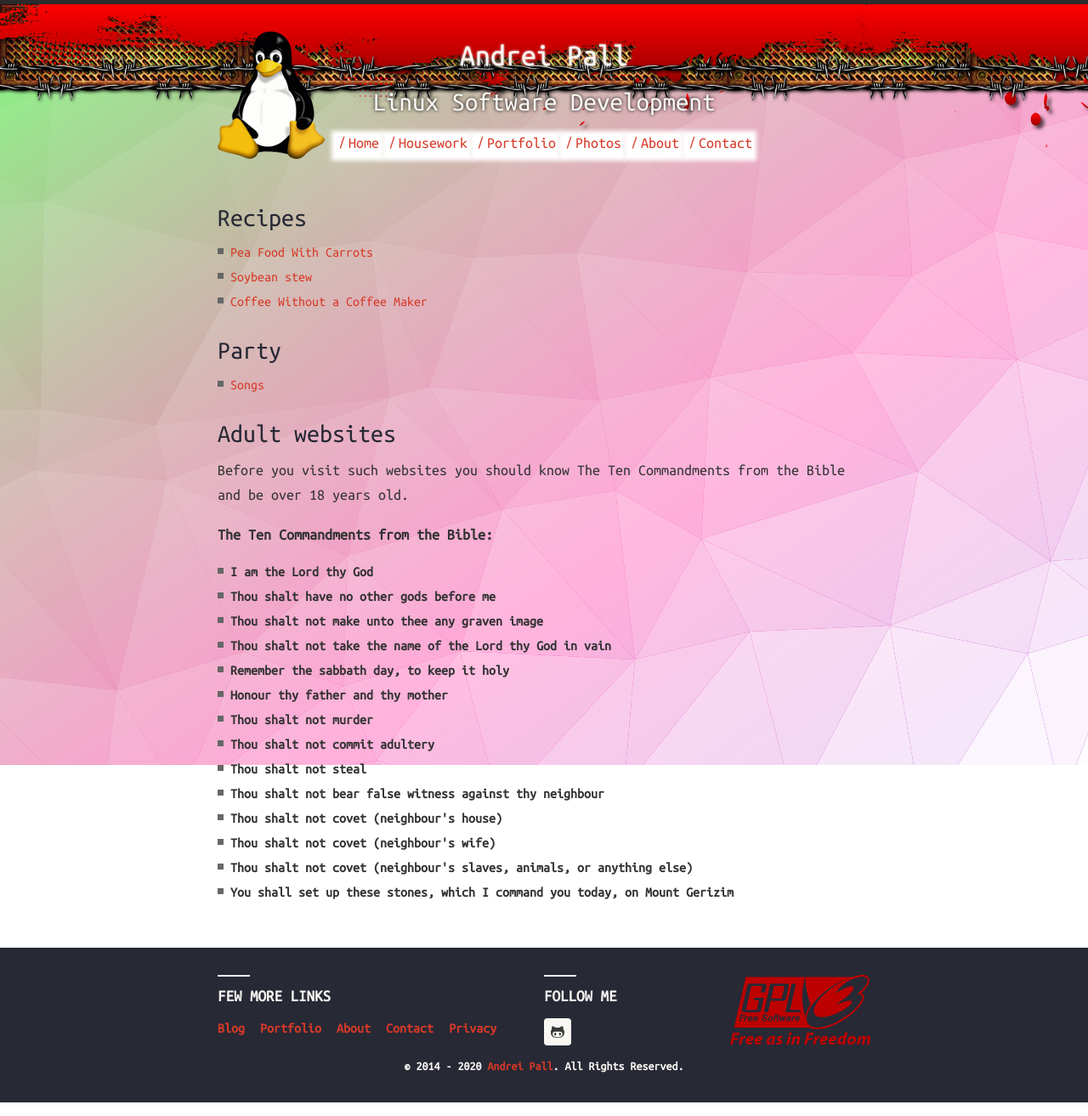
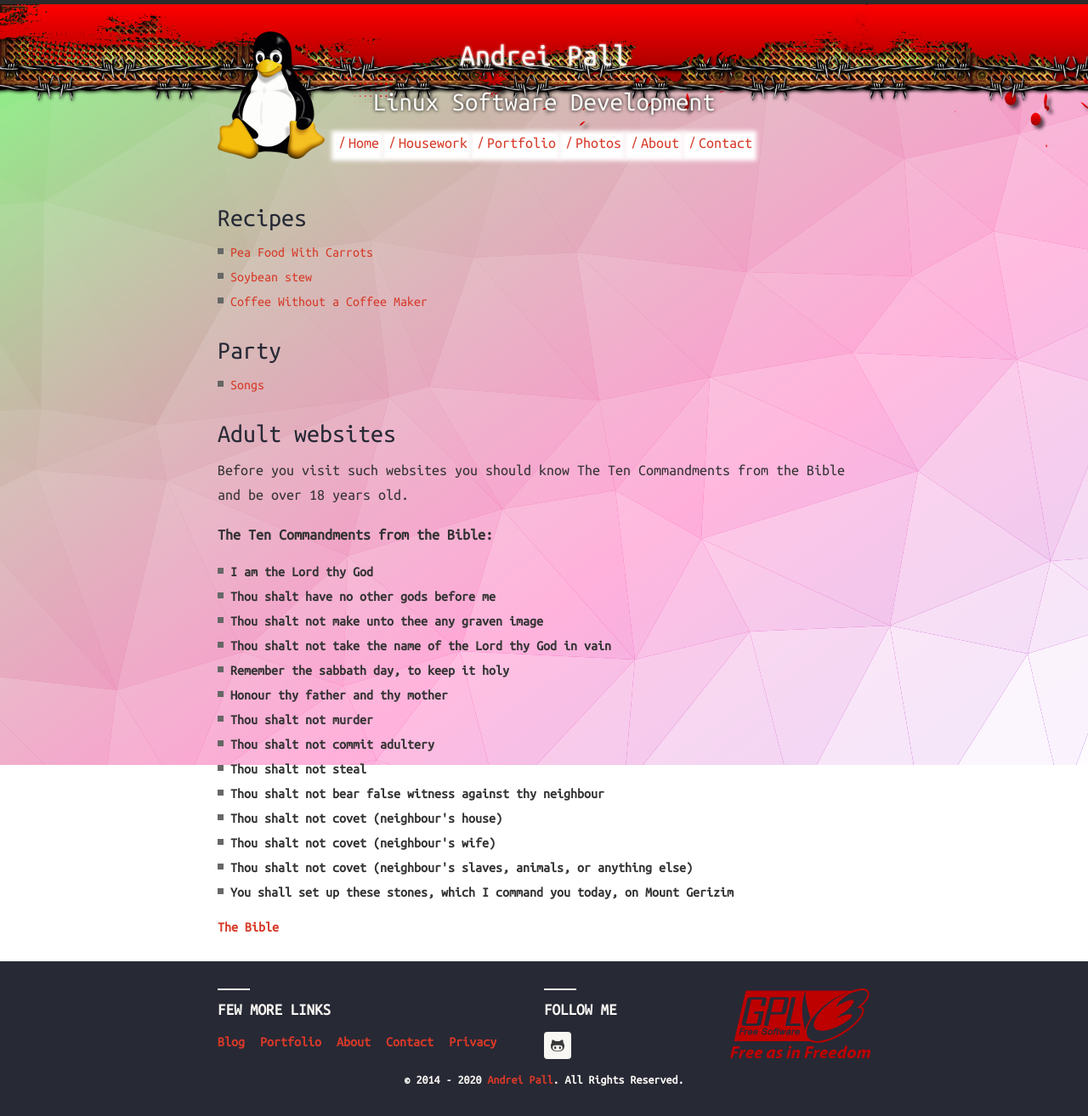
Before and after one commit to andreipall/andreipall.github.io, a Jekyll site: the page built from housework.html, in a window 1280 px wide. Shown: the whole page at 85% size. Built offline with Jekyll 4.4.1, drawn with Linux system fonts in a browser that asks for light colours; comment, search, counter and statistics services are not loaded.

Commit message:
Update housework.html

```diff
--- a/housework.html
+++ b/housework.html
@@ -33,5 +33,6 @@ title: Housework
 		<li><strong>Thou shalt not covet (neighbour's slaves, animals, or anything else)</strong></li>
 		<li><strong>You shall set up these stones, which I command you today, on Mount Gerizim</strong></li>
 		</ul>
+		<a href="https://www.bible.com">The Bible</a>
 	</div>
 </div>
```
